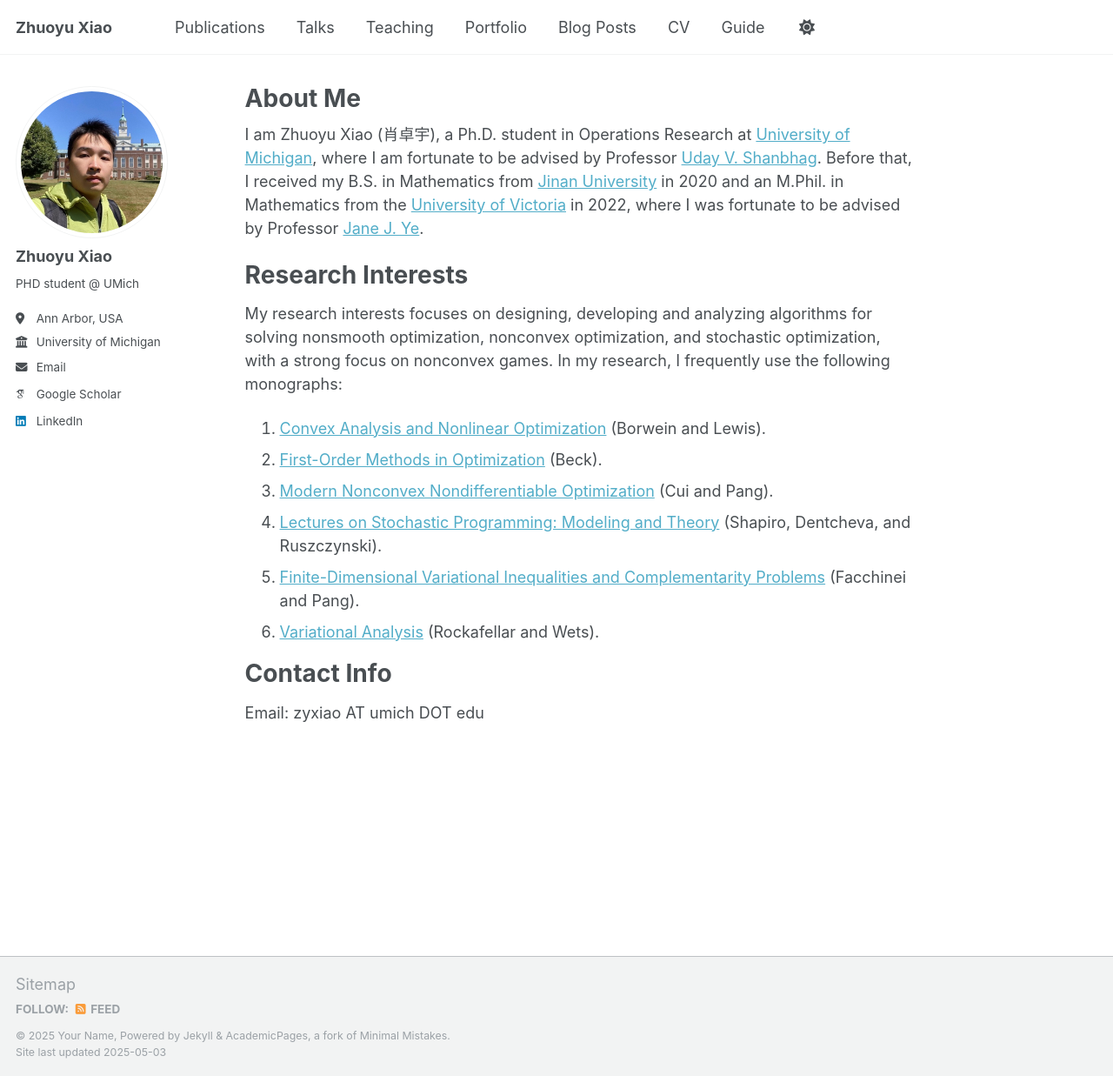
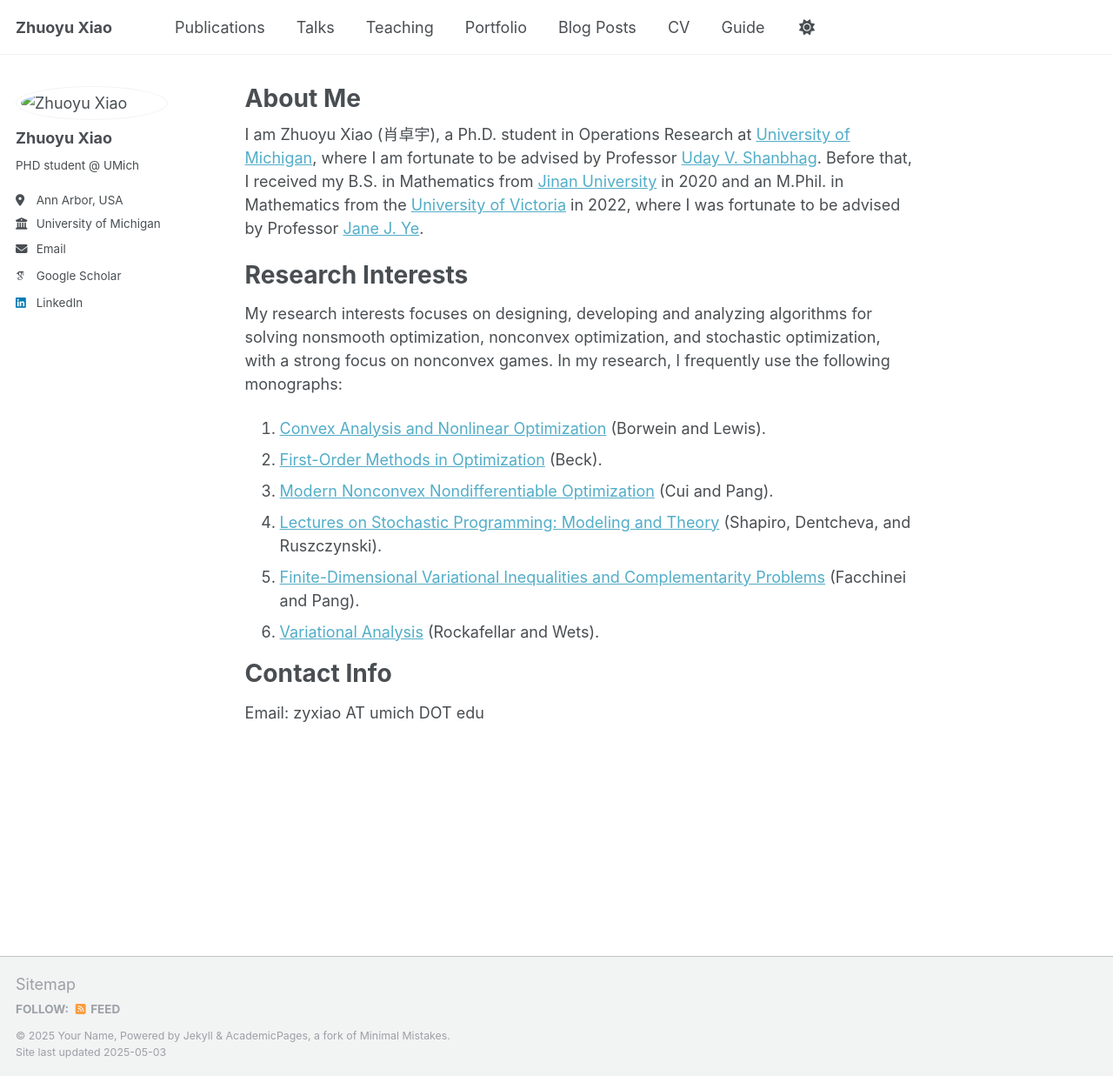
Before and after one commit to zyxiao97/zyxiao97.github.io, a Jekyll site: the page built from _pages/about.md, in a window 1280 px wide and 1237 px high. Shown: the whole window at 87% size. Built offline with Jekyll 4.4.1, drawn with Linux system fonts in a browser that asks for light colours; some web fonts are replaced.

Commit message:
Update _config.yml

```diff
--- a/_config.yml
+++ b/_config.yml
@@ -22,7 +22,7 @@ repository               : "academicpages/academicpages.github.io"
 #               Additional customization can be done by editing /_includes/author-profile.html
 author:
   # Biographic information
-  avatar           : "zhuoyuxiao.png"
+  avatar           : "/images/zhuoyuxiao.png"
   name             : "Zhuoyu Xiao"
   pronouns         : # example: "she/her"
   bio              : "PHD student @ UMich"
```
